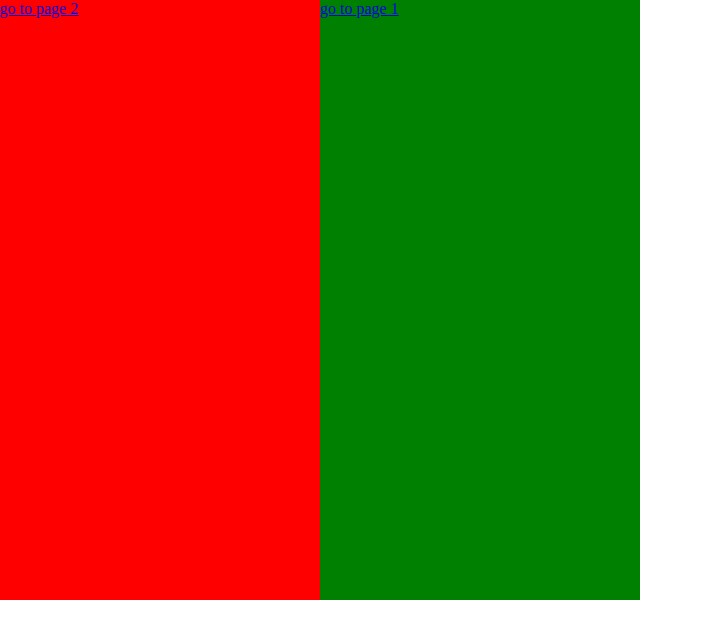
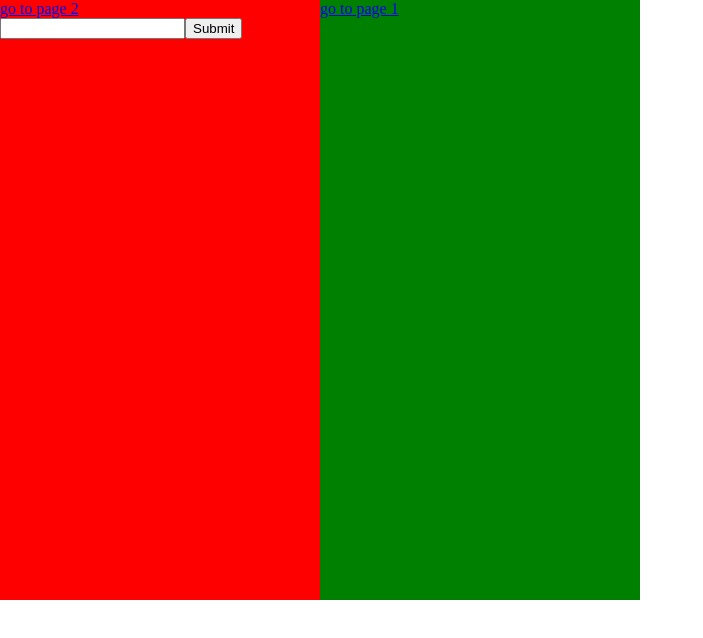
Before and after one commit to alexdmejias/amejias101.github.com, a plain HTML site: page index.html in a window 1280 px wide. Shown: the whole page, without its empty margins (0-703 px from the left). Drawn offline with nearby package versions, Linux system fonts and the light colour scheme.

Commit message:
added the files

```diff
--- a/index.html
+++ b/index.html
@@ -66,6 +66,7 @@
 <body>
 	<div id="one" class="display">
 		<a href="#" title="" id="pageTwoLink">go to page 2</a>
+		<form action=""><input type=""/><input type="submit"/></form>
 	</div>
 	<div id="two" class="hidden">
 		<a href="#" title="" id="pageOneLink">go to page 1</a>
```
